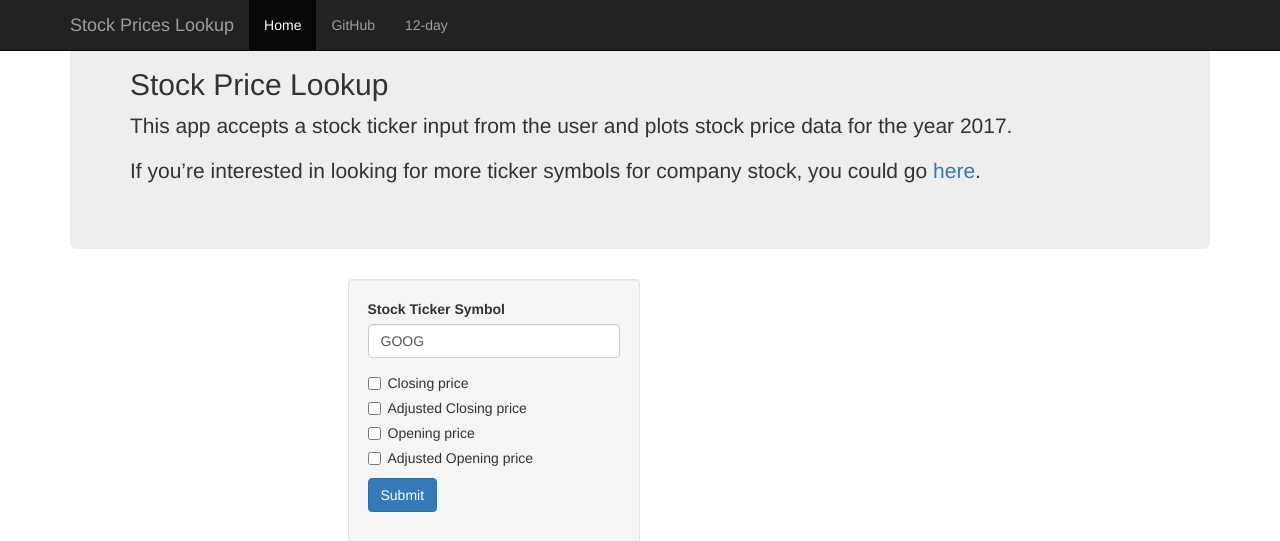
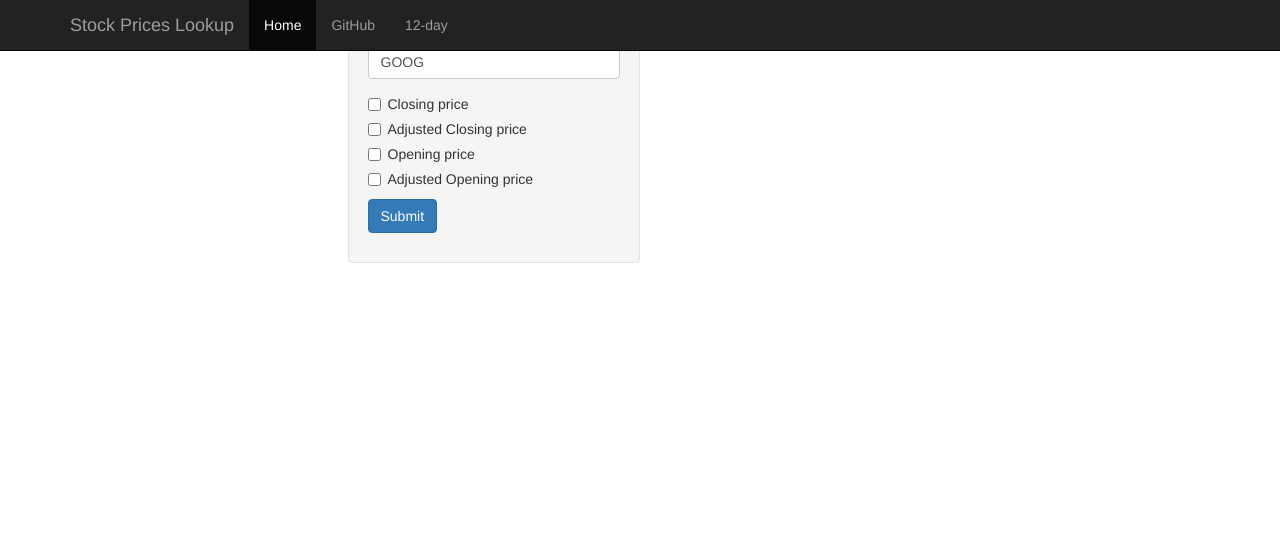
Before and after one commit to shadifuladi/12-day_milestone, a Flask app: page /index in a window 1280 px wide. Shown: the top 541 px of the page. Run offline with Flask 2, Linux system fonts and the light colour scheme; some libraries are stand-ins or nearby versions.

Commit message:
Update index.html

```diff
--- a/templates/index.html
+++ b/templates/index.html
@@ -29,12 +29,6 @@
     </nav>
 
     <div class="container theme-showcase" role="main">
-        <div class="jumbotron">
-            <h2>Stock Price Lookup</h2>
-            <p>This app accepts a stock ticker input from the user and plots stock price data for the year 2017.</p>
-            <p>If you’re interested in looking for more ticker symbols for company stock, you could go
-              <a href="http://eoddata.com/symbols.aspx">here</a>.</p>
-        </div>
         <div class="row">
             <div class="col-sm-3"></div>
             <div class="col-sm-3 well">
```
